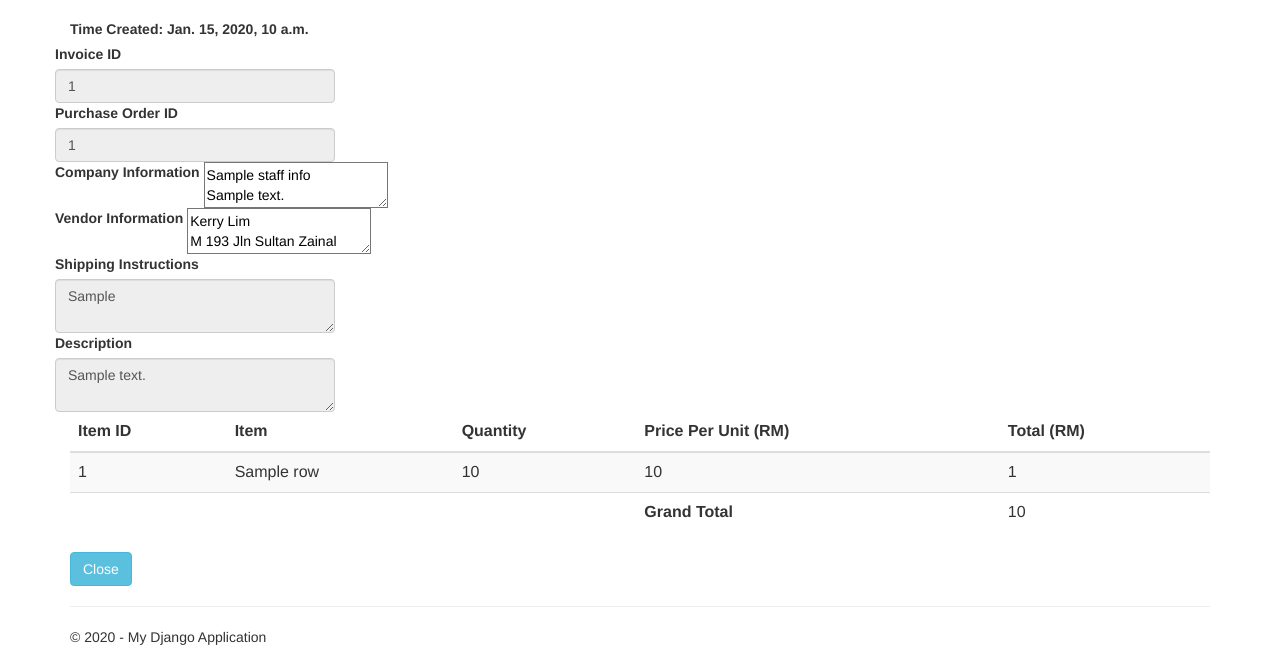
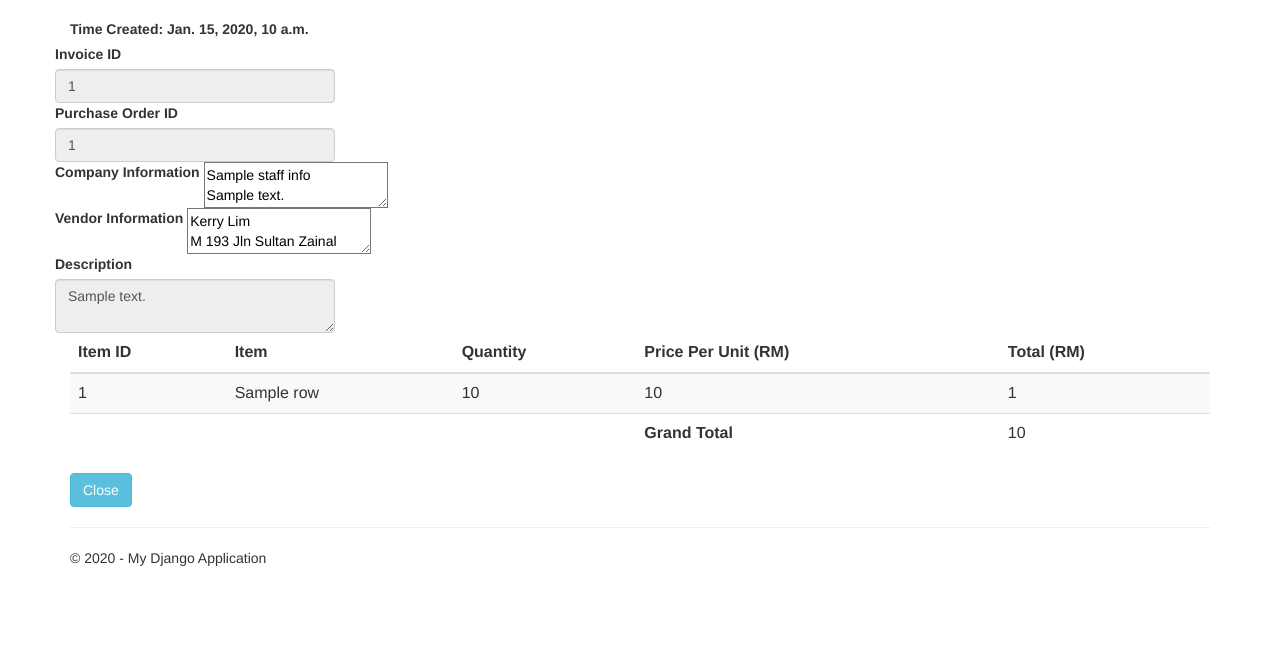
Before and after one commit to evangelistagrace/Group-02-Purchasing-System, a Django app: template Purchasing System/Invoice/templates/Invoice/invoicedetails.html in a window 1280 px wide. Shown: the part 51-703 px from the top of the page. Run offline with Django 3.2, Linux system fonts and the light colour scheme; data comes from the database, SQL or seed files in the repository; tables that the repository leaves empty hold one stand-in row (Sample ...); the template is opened without the code that fills it: values named after a table or form of the project are taken from there, most other values are stand-ins (such as "Sample title", 1, 10 or a date in 2020); some libraries are stand-ins or nearby versions.

Commit message:
removed shipping instruction cause it is redundant

```diff
--- a/Purchasing System/Invoice/templates/Invoice/invoiceconfirmation.html
+++ b/Purchasing System/Invoice/templates/Invoice/invoiceconfirmation.html
@@ -28,10 +28,7 @@
         </div>
 
         <div class="row margintop">
-            <div class="col">
-                <label class="labelpodetails">Shipping Instructions</label>
-               <textarea class="form-control potextarea" name="shipping_inst" id="shipping_inst" placeholder="Shipping Instructions (If applicable)" readonly>{{shipping_inst}}</textarea>
-            </div>
+
             <div class="col">
                 <label class="labelpodetails">Description</label>
                 <textarea class="form-control potextarea" name="description" id="description" placeholder="Invoice Description (If applicable)" readonly>{{description}}</textarea>
--- a/Purchasing System/Invoice/templates/Invoice/invoicedetails.html
+++ b/Purchasing System/Invoice/templates/Invoice/invoicedetails.html
@@ -29,10 +29,7 @@
             </div>
         </div>
         <div class="row margintop">
-            <div class="col">
-                <label class="labelpodetails">Shipping Instructions</label>
-               <textarea class="form-control potextarea" name="shipping_inst" id="shipping_inst" placeholder="Shipping Instructions (If applicable)" readonly >{{shipping_inst}}</textarea>
-            </div>
+
             <div class="col">
                 <label class="labelpodetails">Description</label>
                 <textarea class="form-control potextarea" name="description" id="description" placeholder="Purchase Order Description (If applicable)" readonly>{{description}}</textarea>
--- a/Purchasing System/Invoice/templates/Invoice/invoicehistorydetails.html
+++ b/Purchasing System/Invoice/templates/Invoice/invoicehistorydetails.html
@@ -29,10 +29,7 @@
             </div>
         </div>
         <div class="row margintop">
-            <div class="col">
-                <label class="labelpodetails">Shipping Instructions</label>
-               <textarea class="form-control potextarea" name="shipping_inst" id="shipping_inst" placeholder="Shipping Instructions (If applicable)" readonly >{{shipping_inst}}</textarea>
-            </div>
+
             <div class="col">
                 <label class="labelpodetails">Description</label>
                 <textarea class="form-control potextarea" name="description" id="description" placeholder="Purchase Order Description (If applicable)" readonly>{{description}}</textarea>
```
Also changed, not shown: Purchasing System/db.sqlite3.
